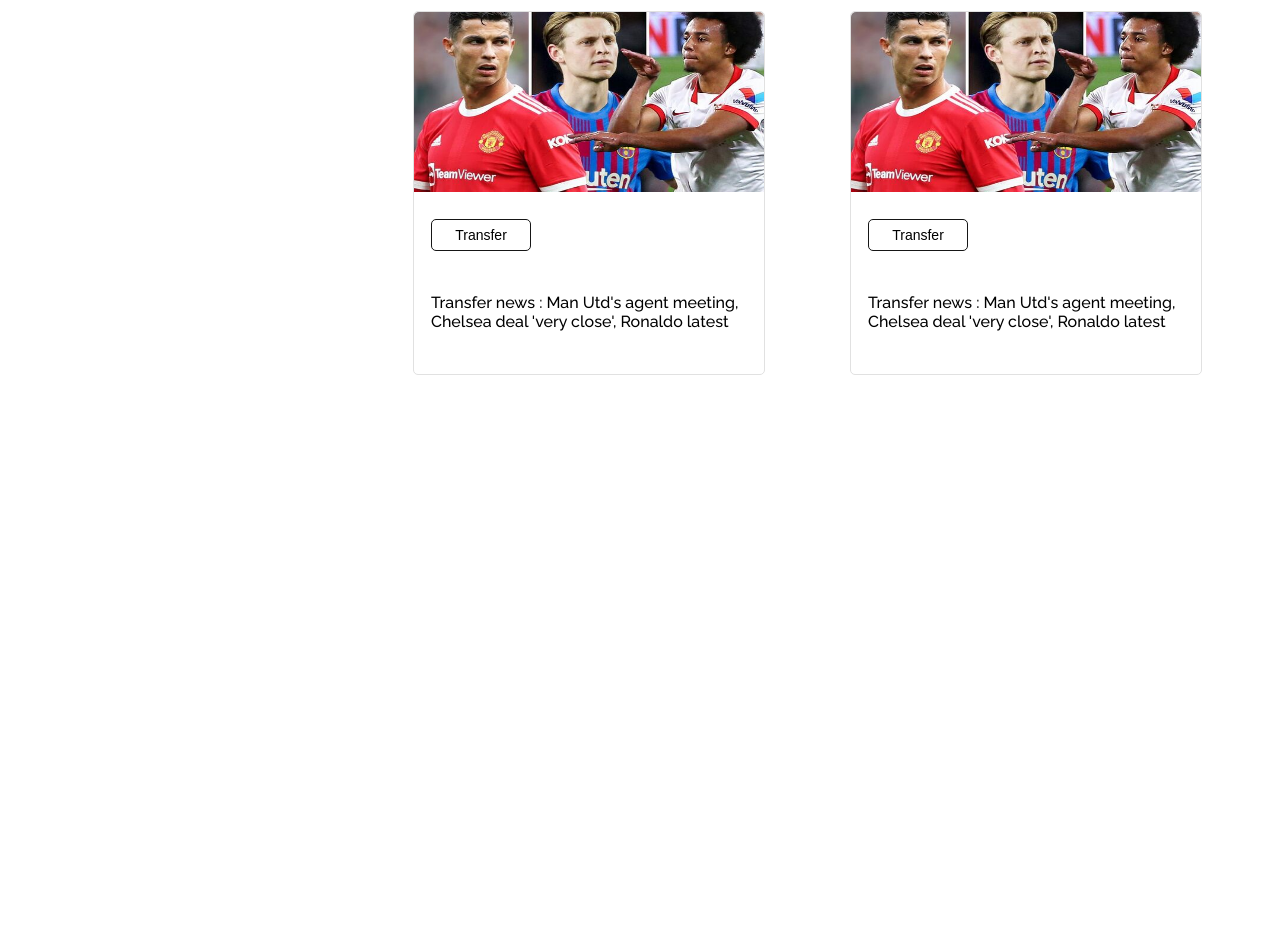
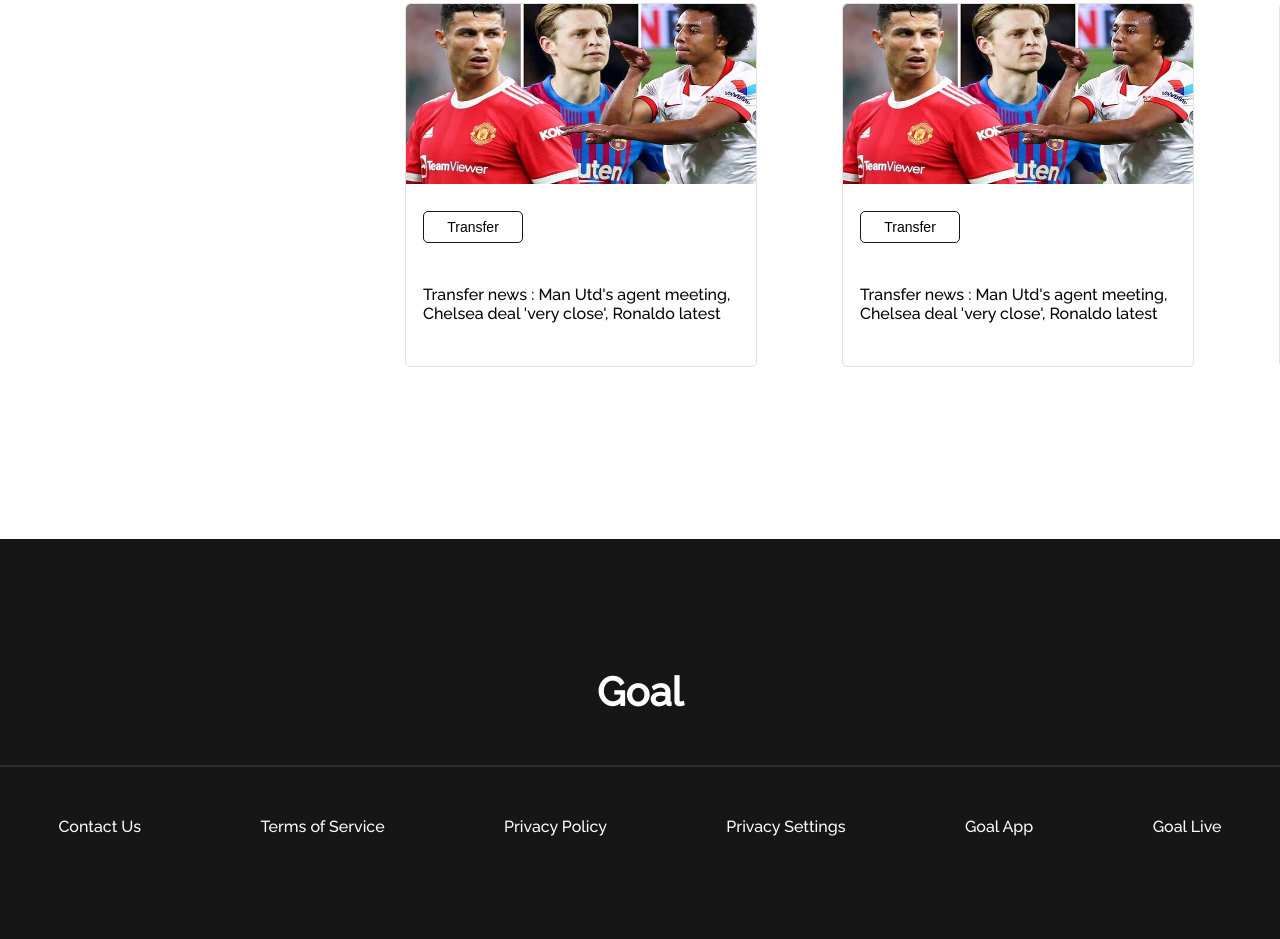
Before and after one commit to azizTarik-ui/world-cup, a plain HTML site: page index.html in a window 1280 px wide. Shown: the part 1695-2634 px from the top of the page. Before the commit the page ends 2250 px from the top, so only its background shows below. Drawn offline with Linux system fonts and the light colour scheme.

Commit message:
footer done

```diff
--- a/index.html
+++ b/index.html
@@ -99,4 +99,18 @@
         </div>
     </section>
 </body>
+<footer>
+    <div>
+        <h1>Goal</h1>
+        <hr/>
+        <nav class="socials">
+            <a href="">Contact Us</a>
+            <a href="">Terms of Service</a>
+            <a href="">Privacy Policy</a>
+            <a href="">Privacy Settings</a>
+            <a href="">Goal App</a>
+            <a href="">Goal Live</a>
+        </nav>
+    </div>
+</footer>
 </html>
--- a/styles/style.css
+++ b/styles/style.css
@@ -1,6 +1,7 @@
 body{
     font-family: 'Montserrat', sans-serif;
     font-family: 'Raleway', sans-serif;
+    margin: 0;
 }
 
 /* intro-section */
@@ -117,3 +118,39 @@ body{
     color: black;
     margin-left: 17px;
 }
+
+
+/* footer-section  */
+
+footer{
+    background-color: #161616;
+    height: 400px;
+    display: grid;
+    justify-content: center;
+    align-items: center;
+    text-align: center;
+}
+
+h1{
+    color: white;
+    font-size: 40px;
+    font-weight: 600;
+}
+
+hr{
+    width: 1400px;
+    margin-top: 50px;
+    border: 1px solid rgba(255, 255, 255, 0.1);
+    margin-bottom: 50px;
+}
+
+.socials{
+    display: flex;
+    justify-content: center;
+    justify-content: space-evenly;
+}
+
+.socials a{
+    text-decoration: none;
+    color: white;
+}
```
